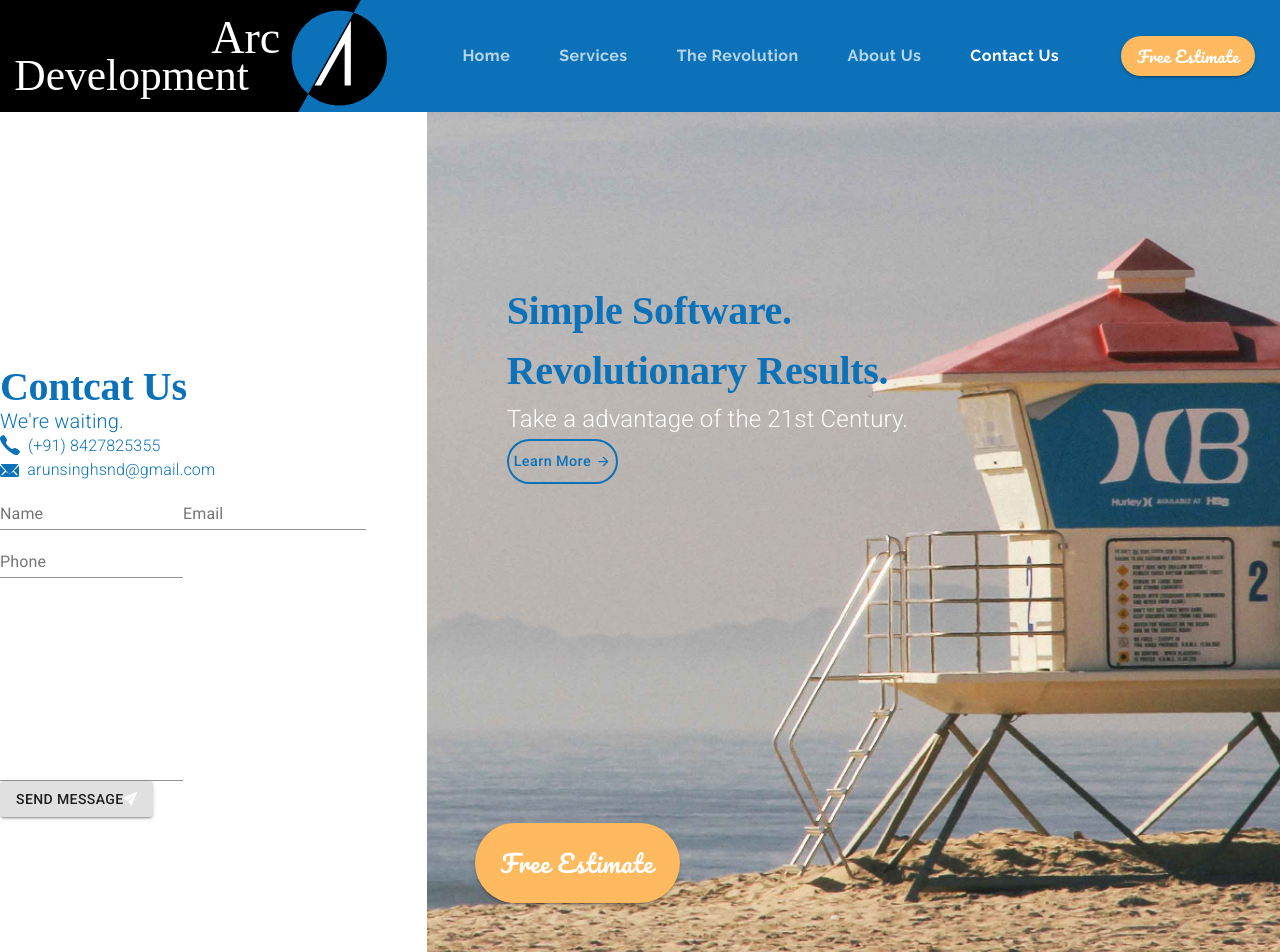
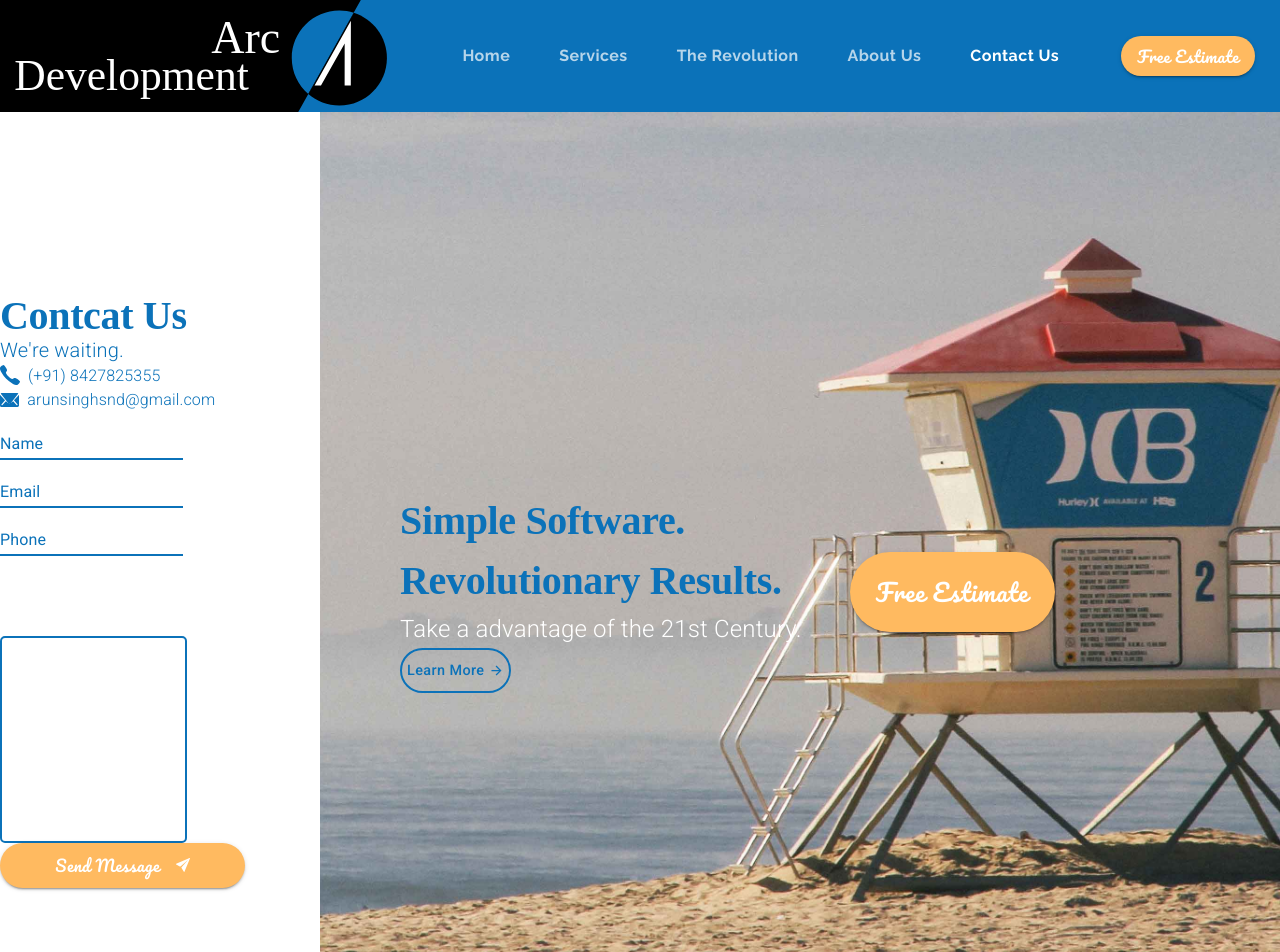
Before and after one commit to arunsinghsnd/NativeCodeLab, a React (Create React App) app: page /contact in a window 1280 px wide. Shown: the top 952 px of the page. Built offline with nearby package versions, Linux system fonts and the light colour scheme.

Commit message:
overide the defualt style

```diff
--- a/src/components/Contact.js
+++ b/src/components/Contact.js
@@ -53,6 +53,22 @@ const useStyles = makeStyles(theme => ({
       marginLeft: 0,
     },
   },
+  message: {
+    border: `2px solid ${theme.palette.common.blue}`,
+    marginTop: "5em",
+    borderRadius: 5,
+  },
+  sendButtom: {
+    ...theme.typography.estimate,
+    borderRadius: 50,
+    height: 45,
+    width: 245,
+    fontSize: "1rem",
+    backgroundColor: theme.palette.common.orange,
+    "&:hover": {
+      backgroundColor: theme.palette.secondary.light,
+    },
+  },
 }));
 
 const Contact = props => {
@@ -68,7 +84,7 @@ const Contact = props => {
 
   return (
     <Grid container direction="row">
-      <Grid item container direction="column" justifyContent="center" lg={4}>
+      <Grid item container direction="column" justifyContent="center" lg={3}>
         <Grid item>
           <Typography variant="h2" style={{ lineHeight: 1 }}>
             Contcat Us
@@ -117,7 +133,7 @@ const Contact = props => {
             </Typography>
           </Grid>
         </Grid>
-        <Grid item container>
+        <Grid item container style={{ maxWidth: "20em" }}>
           <Grid item>
             <TextField
               label="Name"
@@ -143,9 +159,11 @@ const Contact = props => {
             />
           </Grid>
         </Grid>
-        <Grid item>
+        <Grid item style={{ maxWidth: "20em" }}>
           <TextField
             value={message}
+            InputProps={{ disableUnderline: true }}
+            className={classes.message}
             multiline
             rows={10}
             id="message"
@@ -153,8 +171,13 @@ const Contact = props => {
           />
         </Grid>
         <Grid item>
-          <Button variant="contained">
-            Send Message <img src={airplane} alt="paper airpalne" />
+          <Button variant="contained" className={classes.sendButtom}>
+            Send Message{" "}
+            <img
+              src={airplane}
+              alt="paper airpalne"
+              style={{ marginLeft: "1em" }}
+            />
           </Button>
         </Grid>
       </Grid>
@@ -163,7 +186,7 @@ const Contact = props => {
         item
         container
         className={classes.background}
-        lg={8}
+        lg={9}
         alignItems="center"
       >
         <Grid
--- a/src/components/ui/Theme.js
+++ b/src/components/ui/Theme.js
@@ -77,4 +77,22 @@ export default createTheme({
       fontWeight: "blod",
     },
   },
+  overrides: {
+    MuiInputLabel: {
+      root: {
+        color: arcBlue,
+        fontSize: "1rem",
+      },
+    },
+    MuiInput: {
+      underline: {
+        "&:before": {
+          borderBottom: `2px solid ${arcBlue}`,
+        },
+        "&:hover:not($disabled):not($focused):not($error):before": {
+          borderBottom: `2px solid ${arcBlue}`,
+        },
+      },
+    },
+  },
 });
```
